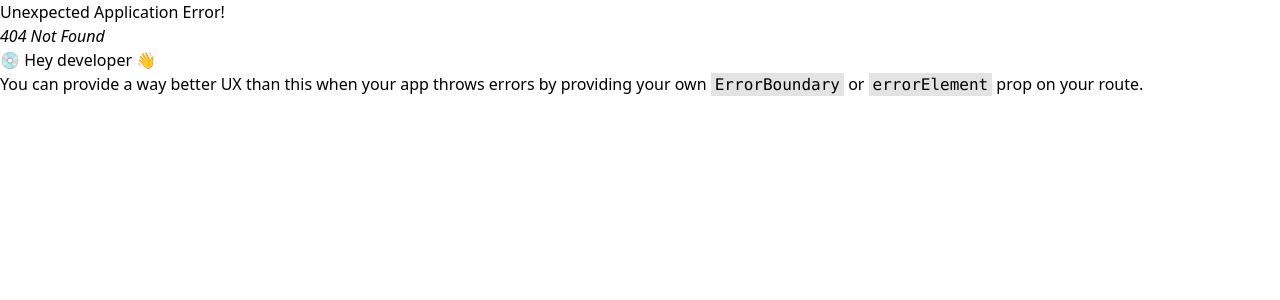
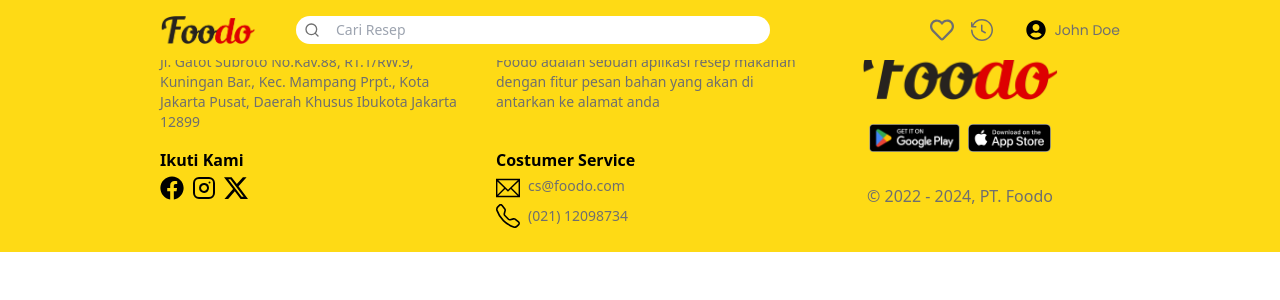
Before and after one commit to IbrhmSptra/React-FrontEnd, a React (Vite) app: page /Recipepage in a window 1280 px wide. Before the commit this address had no page. Shown: the top 300 px of the page. Built offline with nearby package versions, Linux system fonts and the light colour scheme.

Commit message:
setup recipe page dulu

```diff
--- a/src/main.jsx
+++ b/src/main.jsx
@@ -6,6 +6,7 @@ import HomePage from "./pages/HomePage.jsx";
 import { Provider } from "react-redux";
 import Store from "./redux/store.js";
 import DetailTransaksi from "./pages/DetailTransaksi.jsx";
+import Recipepage from "./pages/Recipepage.jsx";
 
 const router = createBrowserRouter([
   {
@@ -17,6 +18,11 @@ const router = createBrowserRouter([
     path: "/DetailTransaksi",
     element: <DetailTransaksi />,
   },
+
+  {
+    path: "/Recipepage",
+    element: <Recipepage />,
+  },
 ]);
 
 ReactDOM.createRoot(document.getElementById("root")).render(
--- /dev/null
+++ b/src/pages/Recipepage.jsx
@@ -0,0 +1,15 @@
+import Footer from "../layouts/Footer";
+import Navbar from "../layouts/Navbar";
+
+
+const Recipepage = () => {
+  return (
+    <>
+      <Navbar />
+
+      <Footer />
+    </>
+  );
+};
+
+export default Recipepage;
```
